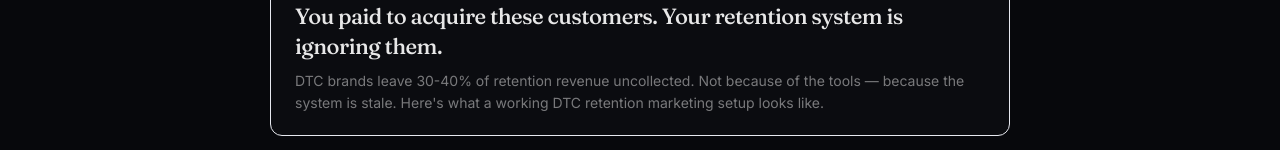
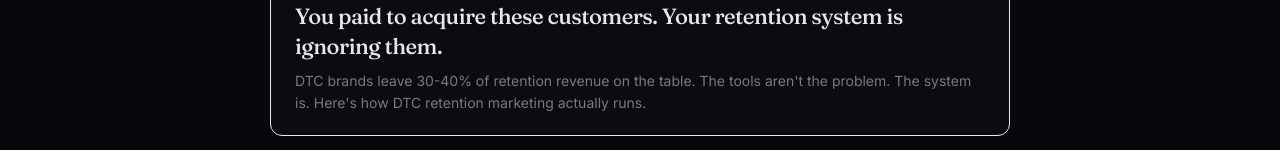
Before and after one commit to dustyboy-23/ventiscale-site, a Next.js app: page /blog in a window 1280 px wide. Shown: the part 757-907 px from the top of the page. Built offline with nearby package versions, Linux system fonts and the light colour scheme; no server answers.

Commit message:
Blog: fix dtc-retention-revenue-2026 description (em dash + length)

```diff
--- a/app/(marketing)/blog/dtc-retention-revenue-2026/page.tsx
+++ b/app/(marketing)/blog/dtc-retention-revenue-2026/page.tsx
@@ -6,11 +6,11 @@ import { BlogAuthorBio } from "@/components/marketing/blog-author-bio";
 export const metadata = {
   title: "You paid to acquire these customers. Your retention system is ignoring them. | Venti Scale",
   description:
-    "DTC brands leave 30-40% of retention revenue uncollected. Not because of the tools — because the system is stale. Here's what a working DTC retention marketing setup looks like.",
+    "DTC brands leave 30-40% of retention revenue on the table. The tools aren't the problem. The system is. Here's how DTC retention marketing actually runs.",
   openGraph: {
     title: "You paid to acquire these customers. Your retention system is ignoring them.",
     description:
-      "DTC brands leave 30-40% of retention revenue uncollected. Not because of the tools — because the system is stale. Here's what a working DTC retention marketing setup looks like.",
+      "DTC brands leave 30-40% of retention revenue on the table. The tools aren't the problem. The system is. Here's how DTC retention marketing actually runs.",
     url: "https://www.ventiscale.com/blog/dtc-retention-revenue-2026",
     type: "article",
     images: [
@@ -26,7 +26,7 @@ export const metadata = {
     card: "summary_large_image" as const,
     title: "You paid to acquire these customers. Your retention system is ignoring them.",
     description:
-      "DTC brands leave 30-40% of retention revenue uncollected. Not because of the tools — because the system is stale. Here's what a working DTC retention marketing setup looks like.",
+      "DTC brands leave 30-40% of retention revenue on the table. The tools aren't the problem. The system is. Here's how DTC retention marketing actually runs.",
     images: ["https://www.ventiscale.com/blog/dtc-retention-revenue.jpg"],
   },
 };
@@ -35,7 +35,7 @@ const SLUG = "dtc-retention-revenue-2026";
 const TITLE =
   "You paid to acquire these customers. Your retention system is ignoring them.";
 const DESCRIPTION =
-  "DTC brands leave 30-40% of retention revenue uncollected. Not because of the tools — because the system is stale. Here's what a working DTC retention marketing setup looks like.";
+  "DTC brands leave 30-40% of retention revenue on the table. The tools aren't the problem. The system is. Here's how DTC retention marketing actually runs.";
 const DATE = "2026-07-03";
 const IMAGE = "/blog/dtc-retention-revenue.jpg";
 const IMAGE_URL = `https://www.ventiscale.com${IMAGE}`;
--- a/lib/blog.ts
+++ b/lib/blog.ts
@@ -15,7 +15,7 @@ export const posts: BlogPost[] = [
     title:
       "You paid to acquire these customers. Your retention system is ignoring them.",
     description:
-      "DTC brands leave 30-40% of retention revenue uncollected. Not because of the tools — because the system is stale. Here's what a working DTC retention marketing setup looks like.",
+      "DTC brands leave 30-40% of retention revenue on the table. The tools aren't the problem. The system is. Here's how DTC retention marketing actually runs.",
     date: "2026-07-03",
     author: "Dustin Gilmour",
     readTime: "7 min",
```
